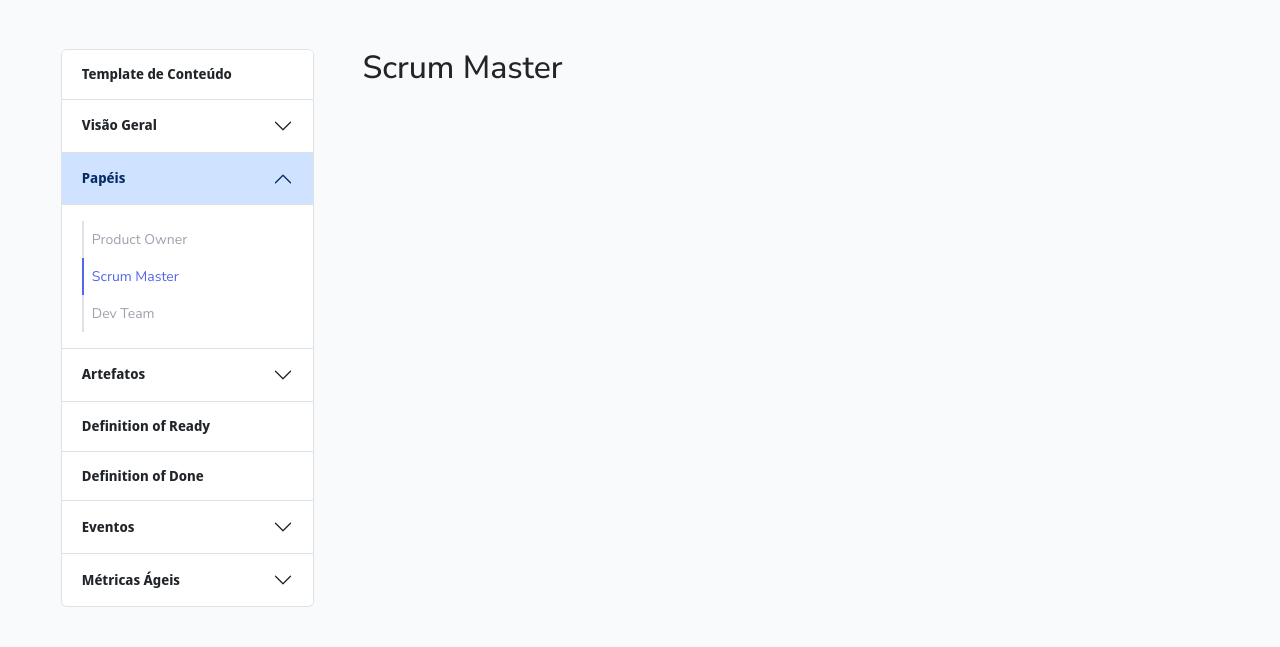
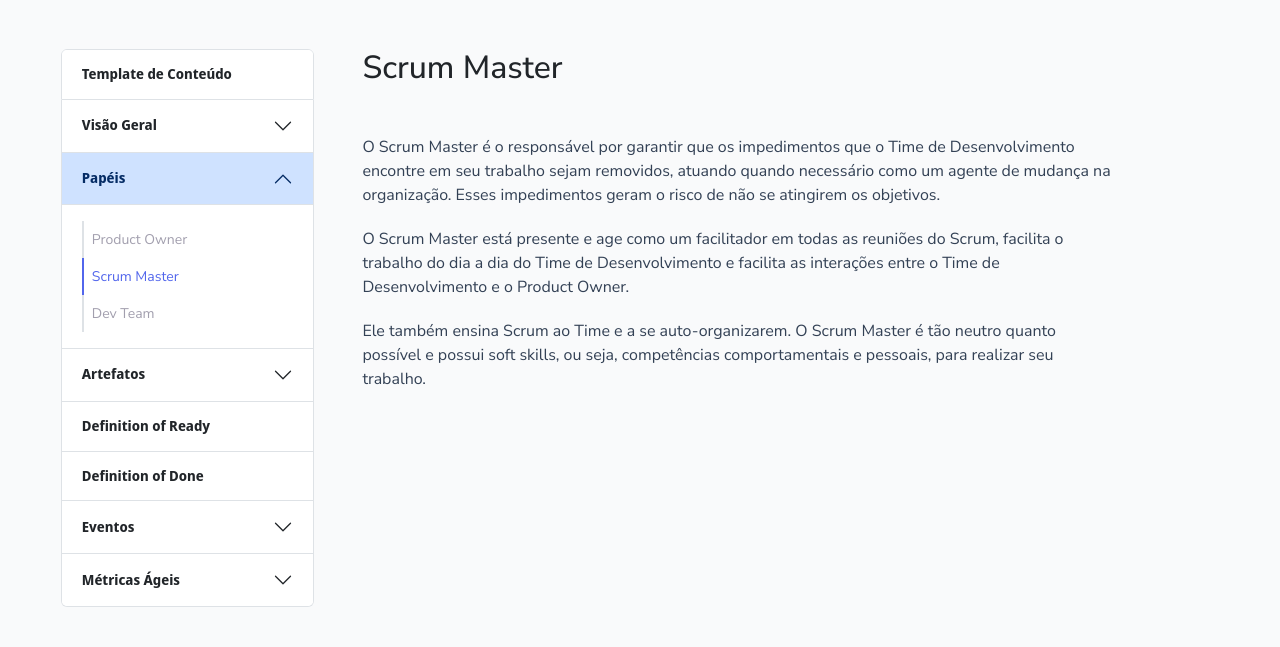
Before and after one commit to PigeonsCode/Equipe-PigeonCode, a Flask app: page /scrum-master in a window 1280 px wide. Shown: the part 73-720 px from the top of the page. Run offline with Flask 3, Linux system fonts and the light colour scheme; some libraries are stand-ins or nearby versions.

Commit message:
feat: Adição do conteúdo para as páginas de PO e SM.

```diff
--- a/src/projeto/templates/paginas-treinamento/scrum-master.html
+++ b/src/projeto/templates/paginas-treinamento/scrum-master.html
@@ -1,3 +1,21 @@
 {% extends "page-template.html" %} {% block content %}
-<h2>Scrum Master</h2>
+<h1 class="h2 text-darkest-gray mb-5">Scrum Master</h1>
+<div class="d-flex flex-column gap-1">
+  <p class="text-dark-gray">
+    O Scrum Master é o responsável por garantir que os impedimentos que o Time
+    de Desenvolvimento encontre em seu trabalho sejam removidos, atuando quando
+    necessário como um agente de mudança na organização. Esses impedimentos
+    geram o risco de não se atingirem os objetivos.
+  </p>
+  <p class="text-dark-gray">
+    O Scrum Master está presente e age como um facilitador em todas as reuniões
+    do Scrum, facilita o trabalho do dia a dia do Time de Desenvolvimento e
+    facilita as interações entre o Time de Desenvolvimento e o Product Owner.
+  </p>
+  <p class="text-dark-gray">
+    Ele também ensina Scrum ao Time e a se auto-organizarem. O Scrum Master é
+    tão neutro quanto possível e possui soft skills, ou seja, competências
+    comportamentais e pessoais, para realizar seu trabalho.
+  </p>
+</div>
 {% endblock %}
```
Also changed, not shown: src/projeto/templates/paginas-treinamento/product-owner.html (+16 -1 lines).
